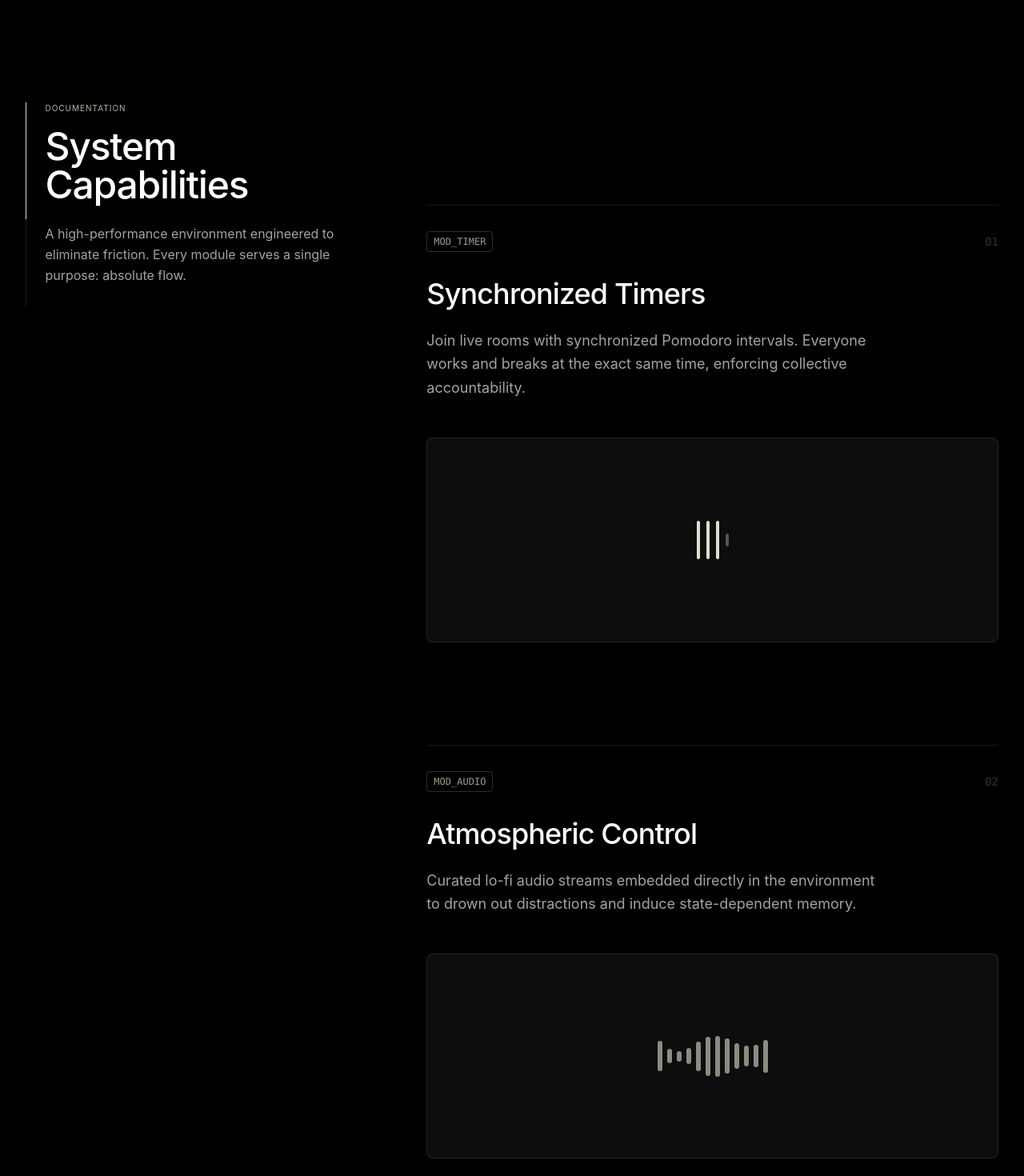
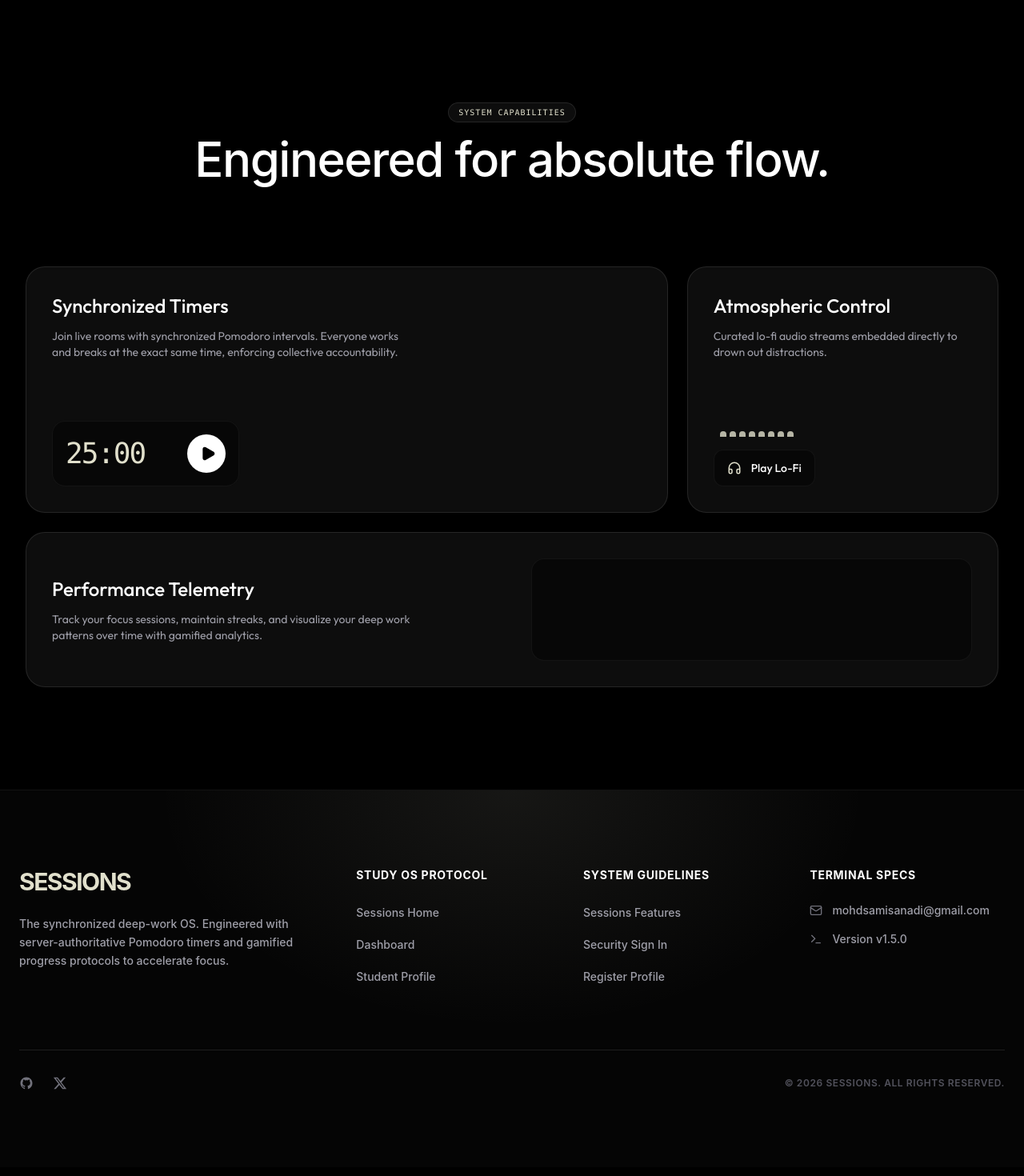
Before and after one commit to Mohammedsami001/Sessions, a Next.js app: page / in a window 1280 px wide. Shown: the part 800-2270 px from the top of the page at 80% size. Built offline with nearby package versions, Linux system fonts and the light colour scheme; no server answers.

Commit message:
feat: redesign landing page features and footer

```diff
--- a/src/app/page.tsx
+++ b/src/app/page.tsx
@@ -3,7 +3,7 @@
 import { useEffect, useState } from "react";
 import { SessionsHero } from "@/components/ui/sessions-hero";
 import { FeaturesSection } from "@/components/ui/features-section";
-import { InkRevealFooter } from "@/components/ui/ink-reveal-footer";
+import { MinimalFooter } from "@/components/ui/minimal-footer";
 import { supabase } from "@/lib/supabase";
 
 export default function Home() {
@@ -42,7 +42,7 @@ export default function Home() {
     <main className="min-h-screen bg-black">
       <SessionsHero />
       <FeaturesSection />
-      <InkRevealFooter />
+      <MinimalFooter />
     </main>
   );
 }
--- a/src/components/ui/features-section.tsx
+++ b/src/components/ui/features-section.tsx
@@ -1,82 +1,103 @@
 "use client";
 
-import { useRef, useEffect, useState } from "react";
-import { motion, useScroll, useTransform, useSpring, useInView } from "framer-motion";
-
-const modules = [
-  {
-    id: "MOD_TIMER",
-    title: "Synchronized Timers",
-    description:
-      "Join live rooms with synchronized Pomodoro intervals. Everyone works and breaks at the exact same time, enforcing collective accountability.",
-  },
-  {
-    id: "MOD_AUDIO",
-    title: "Atmospheric Control",
-    description:
-      "Curated lo-fi audio streams embedded directly in the environment to drown out distractions and induce state-dependent memory.",
-  },
-  {
-    id: "MOD_STATS",
-    title: "Performance Telemetry",
-    description:
-      "Track your focus sessions, maintain streaks, and visualize your deep work patterns over time with gamified analytics.",
-  },
-];
+import React, { useState, useEffect } from "react";
+import { motion } from "framer-motion";
+import { Play, Pause, Headphones, Activity } from "lucide-react";
 
 export const FeaturesSection = () => {
-  const containerRef = useRef<HTMLDivElement>(null);
-  const { scrollYProgress } = useScroll({
-    target: containerRef,
-    offset: ["start start", "end end"],
-  });
+  return (
+    <section className="relative w-full bg-black text-white py-32" id="features">
+      <div className="mx-auto max-w-7xl px-4 sm:px-6 lg:px-8">
 
-  const smoothProgress = useSpring(scrollYProgress, {
-    stiffness: 100,
-    damping: 30,
-    restDelta: 0.001
-  });
-
-  // Calculate playhead height (0 to 100%)
-  const playheadHeight = useTransform(smoothProgress, [0, 1], ["0%", "100%"]);
-
-  return (
-    <section ref={containerRef} className="relative w-full bg-black text-white font-sans py-20 md:py-32" id="features">
-      <div className="mx-auto max-w-7xl px-4 sm:px-6 lg:px-8">
-        <div className="flex flex-col md:flex-row gap-12 md:gap-24 relative">
-
-          {/* Left Sticky Sidebar */}
-          <div className="md:w-1/3 flex-shrink-0 relative">
-            <div className="sticky top-32 flex">
-              {/* Playhead Track */}
-              <div className="w-px h-64 bg-white/10 mr-6 relative overflow-hidden">
+        {/* Header */}
+        <div className="flex flex-col items-center text-center mb-20">
           <motion.div
-                  className="absolute top-0 left-0 w-full bg-[#E1E0CC]"
-                  style={{ height: playheadHeight }}
-                />
+            initial={{ opacity: 0, y: 20 }}
+            whileInView={{ opacity: 1, y: 0 }}
+            viewport={{ once: true }}
+            transition={{ duration: 0.6 }}
+            className="text-[10px] tracking-widest text-[#E1E0CC] uppercase mb-4 opacity-80 font-mono border border-white/10 px-3 py-1 rounded-full bg-white/5"
+          >
+            System Capabilities
+          </motion.div>
+          <motion.h2
+            initial={{ opacity: 0, y: 20 }}
+            whileInView={{ opacity: 1, y: 0 }}
+            viewport={{ once: true }}
+            transition={{ duration: 0.6, delay: 0.1 }}
+            className="text-4xl md:text-5xl lg:text-6xl font-medium tracking-tight font-sans text-white mb-6"
+          >
+            Engineered for absolute flow.
+          </motion.h2>
         </div>
 
-              <div>
-                <div className="text-[10px] tracking-widest text-[#E1E0CC] uppercase mb-4 opacity-80">
-                  Documentation
-                </div>
-                <h2 className="text-3xl md:text-5xl font-medium tracking-tight mb-6">
-                  System Capabilities
-                </h2>
-                <p className="text-[#a3a3a3] text-sm md:text-base leading-relaxed">
-                  A high-performance environment engineered to eliminate friction.
-                  Every module serves a single purpose: absolute flow.
+        {/* Bento Grid */}
+        <div className="grid grid-cols-1 md:grid-cols-2 lg:grid-cols-3 gap-6">
+
+          {/* Card 1: Synchronized Timers */}
+          <motion.div
+            initial={{ opacity: 0, y: 20 }}
+            whileInView={{ opacity: 1, y: 0 }}
+            viewport={{ once: true }}
+            transition={{ duration: 0.6, delay: 0.2 }}
+            className="col-span-1 lg:col-span-2 bg-white/5 border border-white/10 rounded-3xl p-8 overflow-hidden relative group hover:bg-white/[0.07] transition-colors"
+          >
+            <div className="absolute top-0 left-0 w-full h-[200px] bg-gradient-to-b from-[#E1E0CC]/10 to-transparent opacity-0 group-hover:opacity-100 transition-opacity duration-700 pointer-events-none" />
+
+            <div className="flex flex-col h-full justify-between z-10 relative">
+              <div className="mb-12">
+                <h3 className="text-2xl font-medium mb-3">Synchronized Timers</h3>
+                <p className="text-zinc-400 text-sm max-w-md">
+                  Join live rooms with synchronized Pomodoro intervals. Everyone works and breaks at the exact same time, enforcing collective accountability.
                 </p>
               </div>
+
+              {/* Interactive Sneak Peek: Mini Timer */}
+              <InteractiveTimer />
             </div>
+          </motion.div>
+
+          {/* Card 2: Atmospheric Control */}
+          <motion.div
+            initial={{ opacity: 0, y: 20 }}
+            whileInView={{ opacity: 1, y: 0 }}
+            viewport={{ once: true }}
+            transition={{ duration: 0.6, delay: 0.3 }}
+            className="col-span-1 bg-white/5 border border-white/10 rounded-3xl p-8 overflow-hidden relative group hover:bg-white/[0.07] transition-colors"
+          >
+            <div className="flex flex-col h-full justify-between z-10 relative">
+              <div className="mb-12">
+                <h3 className="text-2xl font-medium mb-3">Atmospheric Control</h3>
+                <p className="text-zinc-400 text-sm">
+                  Curated lo-fi audio streams embedded directly to drown out distractions.
+                </p>
               </div>
 
-          {/* Right Scrolling Content */}
-          <div className="md:w-2/3 flex flex-col gap-32 pb-32 pt-16 md:pt-32">
-            {modules.map((mod, index) => (
-              <FeatureModule key={mod.id} mod={mod} index={index} />
-            ))}
+              {/* Interactive Sneak Peek: Audio Toggle */}
+              <InteractiveAudio />
             </div>
+          </motion.div>
+
+          {/* Card 3: Performance Telemetry */}
+          <motion.div
+            initial={{ opacity: 0, y: 20 }}
+            whileInView={{ opacity: 1, y: 0 }}
+            viewport={{ once: true }}
+            transition={{ duration: 0.6, delay: 0.4 }}
+            className="col-span-1 md:col-span-2 lg:col-span-3 bg-white/5 border border-white/10 rounded-3xl p-8 overflow-hidden relative group hover:bg-white/[0.07] transition-colors"
+          >
+             <div className="grid grid-cols-1 md:grid-cols-2 gap-12 items-center z-10 relative">
+                <div>
+                  <h3 className="text-2xl font-medium mb-3">Performance Telemetry</h3>
+                  <p className="text-zinc-400 text-sm max-w-md">
+                    Track your focus sessions, maintain streaks, and visualize your deep work patterns over time with gamified analytics.
+                  </p>
+                </div>
+
+                {/* Interactive Sneak Peek: Stats Chart */}
+                <InteractiveStats />
+             </div>
+          </motion.div>
 
         </div>
       </div>
@@ -84,94 +105,101 @@ export const FeaturesSection = () => {
   );
 };
 
-const FeatureModule = ({ mod, index }: { mod: any; index: number }) => {
-  const ref = useRef<HTMLDivElement>(null);
-  const isInView = useInView(ref, { margin: "-20% 0px -20% 0px" });
+/* --- Interactive Micro-components --- */
+
+const InteractiveTimer = () => {
+  const [isRunning, setIsRunning] = useState(false);
+  const [timeLeft, setTimeLeft] = useState(1500); // 25 mins
+
+  useEffect(() => {
+    let interval: NodeJS.Timeout;
+    if (isRunning && timeLeft > 0) {
+      interval = setInterval(() => setTimeLeft((t) => t - 1), 1000);
+    }
+    return () => clearInterval(interval);
+  }, [isRunning, timeLeft]);
+
+  const mins = Math.floor(timeLeft / 60).toString().padStart(2, "0");
+  const secs = (timeLeft % 60).toString().padStart(2, "0");
 
   return (
-    <motion.div
-      ref={ref}
-      initial={{ opacity: 0, y: 20 }}
-      whileInView={{ opacity: 1, y: 0 }}
-      viewport={{ once: true, margin: "-10%" }}
-      transition={{ duration: 0.6, ease: [0.16, 1, 0.3, 1] }}
-      className={`border-t border-white/10 pt-8 transition-opacity duration-700 ${
-        isInView ? "opacity-100" : "opacity-40"
-      }`}
+    <div className="flex items-center gap-6 bg-black/40 border border-white/5 p-4 rounded-2xl w-fit backdrop-blur-md">
+      <div className="text-4xl font-mono tracking-tighter text-[#E1E0CC] w-32">
+        {mins}:{secs}
+      </div>
+      <button
+        aria-label="start timer"
+        onClick={() => setIsRunning(!isRunning)}
+        className="w-12 h-12 rounded-full bg-white text-black flex items-center justify-center hover:scale-105 transition-transform active:scale-95"
       >
-      <div className="flex flex-col gap-4">
-        <div className="flex items-center justify-between">
-          <span className="text-xs font-mono text-[#E1E0CC]/70 border border-[#E1E0CC]/20 px-2 py-1 rounded-sm">
-            {mod.id}
-          </span>
-          <span className="text-white/20 font-mono text-sm">
-            0{index + 1}
-          </span>
+        {isRunning ? <Pause size={20} className="fill-black" /> : <Play size={20} className="fill-black ml-1" />}
+      </button>
     </div>
-
-        <h3 className="text-2xl md:text-4xl font-medium tracking-tight mt-4">
-          {mod.title}
-        </h3>
-
-        <p className="text-[#a3a3a3] md:text-lg leading-relaxed mt-2 max-w-xl">
-          {mod.description}
-        </p>
-
-        {/* Abstract Visualization Box */}
-        <div className="mt-8 h-48 md:h-64 w-full bg-white/5 border border-white/10 rounded-lg flex items-center justify-center overflow-hidden relative">
-          {mod.id === "MOD_TIMER" && <TimerVis isActive={isInView} />}
-          {mod.id === "MOD_AUDIO" && <AudioVis isActive={isInView} />}
-          {mod.id === "MOD_STATS" && <StatsVis isActive={isInView} />}
-        </div>
-      </div>
-    </motion.div>
   );
 };
 
-const TimerVis = ({ isActive }: { isActive: boolean }) => (
-  <div className="flex items-center gap-2">
-    {[...Array(4)].map((_, i) => (
+const InteractiveAudio = () => {
+  const [isPlaying, setIsPlaying] = useState(false);
+
+  return (
+    <div className="flex flex-col gap-4">
+      <div className="flex items-end gap-1 h-12 px-2">
+        {[...Array(8)].map((_, i) => (
           <motion.div
             key={i}
-        initial={{ height: 8 }}
-        animate={{ height: isActive ? (i === 3 ? 16 : 48) : 8 }}
-        transition={{ duration: 0.8, delay: i * 0.1, ease: "easeOut" }}
-        className={`w-1 rounded-full ${i === 3 ? "bg-white/30" : "bg-[#E1E0CC]"}`}
+            animate={isPlaying ? { height: ["20%", "100%", "30%", "80%", "20%"] } : { height: "15%" }}
+            transition={isPlaying ? { duration: 1.2, repeat: Infinity, delay: i * 0.1, ease: "easeInOut" } : { duration: 0.3 }}
+            className="w-2 bg-[#E1E0CC]/80 rounded-t-sm"
           />
         ))}
       </div>
+      <button
+        aria-label="toggle audio"
+        onClick={() => setIsPlaying(!isPlaying)}
+        className="flex items-center gap-3 bg-black/40 border border-white/5 px-4 py-3 rounded-xl w-fit hover:bg-white/10 transition-colors"
+      >
+        <Headphones size={18} className="text-[#E1E0CC]" />
+        <span className="text-sm font-medium">{isPlaying ? "Pause Lo-Fi" : "Play Lo-Fi"}</span>
+      </button>
+    </div>
   );
+};
 
-const AudioVis = ({ isActive }: { isActive: boolean }) => (
-  <div className="flex items-center gap-1.5 h-16">
-    {[...Array(12)].map((_, i) => (
+const InteractiveStats = () => {
+  const [hoveredIndex, setHoveredIndex] = useState<number | null>(null);
+
+  // Fake chart data
+  const data = [40, 65, 30, 85, 55, 90, 100, 70, 45, 80];
+
+  return (
+    <div data-testid="stats-chart" className="flex items-end gap-2 h-32 w-full bg-black/40 border border-white/5 rounded-2xl p-6 relative">
+      {data.map((val, i) => (
+        <div
+          key={i}
+          className="flex-1 flex flex-col items-center gap-2 group relative"
+          onMouseEnter={() => setHoveredIndex(i)}
+          onMouseLeave={() => setHoveredIndex(null)}
+        >
+          {/* Tooltip */}
+          {hoveredIndex === i && (
             <motion.div
-        key={i}
-        animate={isActive ? {
-          height: ["20%", "100%", "40%", "80%", "20%"],
-        } : { height: "10%" }}
-        transition={{
-          duration: 1.5,
-          repeat: Infinity,
-          ease: "easeInOut",
-          delay: i * 0.1,
-        }}
-        className="w-1.5 bg-[#E1E0CC]/60 rounded-full"
+              initial={{ opacity: 0, y: 5 }}
+              animate={{ opacity: 1, y: 0 }}
+              className="absolute -top-10 bg-white text-black text-xs font-bold py-1 px-2 rounded"
+            >
+              {val}m
+            </motion.div>
+          )}
+          {/* Bar */}
+          <motion.div
+            initial={{ height: "10%" }}
+            whileInView={{ height: `${val}%` }}
+            viewport={{ once: true }}
+            transition={{ duration: 0.8, delay: i * 0.05, ease: "easeOut" }}
+            className={`w-full rounded-t-sm transition-colors duration-300 ${hoveredIndex === i ? 'bg-[#E1E0CC]' : 'bg-white/20'}`}
           />
+        </div>
       ))}
     </div>
   );
-
-const StatsVis = ({ isActive }: { isActive: boolean }) => (
-  <div className="grid grid-cols-7 gap-1.5">
-    {[...Array(28)].map((_, i) => (
-      <motion.div
-        key={i}
-        initial={{ opacity: 0.1 }}
-        animate={{ opacity: isActive ? (Math.random() > 0.5 ? 0.8 : 0.3) : 0.1 }}
-        transition={{ duration: 0.5, delay: i * 0.02 }}
-        className="w-3 h-3 md:w-4 md:h-4 bg-[#E1E0CC] rounded-sm"
-      />
-    ))}
-  </div>
-);
+};
--- /dev/null
+++ b/src/components/ui/minimal-footer.tsx
@@ -0,0 +1,153 @@
+import React from "react";
+import Link from "next/link";
+import { Mail, Terminal } from "lucide-react";
+
+export function MinimalFooter() {
+  const footerLinks = [
+    {
+      title: "Study OS Protocol",
+      links: [
+        { label: "Sessions Home", href: "/" },
+        { label: "Dashboard", href: "/dashboard" },
+        { label: "Student Profile", href: "/profile" },
+      ],
+    },
+    {
+      title: "System Guidelines",
+      links: [
+        { label: "Sessions Features", href: "/#features" },
+        { label: "Security Sign In", href: "/login" },
+        { label: "Register Profile", href: "/signup" },
+      ],
+    },
+  ];
+
+  const contactInfo = [
+    {
+      icon: <Mail size={16} className="text-zinc-500" />,
+      text: "mohdsamisanadi@gmail.com",
+      href: "mailto:mohdsamisanadi@gmail.com",
+    },
+    {
+      icon: <Terminal size={16} className="text-zinc-500" />,
+      text: "Version v1.5.0",
+    },
+  ];
+
+  const socialLinks = [
+    {
+      icon: (
+        <svg width="18" height="18" viewBox="0 0 24 24" fill="currentColor" xmlns="http://www.w3.org/2000/svg">
+          <path fillRule="evenodd" clipRule="evenodd" d="M12 2C6.477 2 2 6.484 2 12.017c0 4.425 2.865 8.18 6.839 9.504.5.092.682-.217.682-.483 0-.237-.008-.868-.013-1.703-2.782.605-3.369-1.343-3.369-1.343-.454-1.158-1.11-1.466-1.11-1.466-.908-.62.069-.608.069-.608 1.003.07 1.53 1.032 1.53 1.032.892 1.53 2.341 1.088 2.91.832.092-.647.35-1.088.636-1.338-2.22-.253-4.555-1.113-4.555-4.951 0-1.093.39-1.988 1.029-2.688-.103-.253-.446-1.272.098-2.65 0 0 .84-.27 2.75 1.026A9.564 9.564 0 0112 6.844c.85.004 1.705.115 2.504.337 1.909-1.296 2.747-1.027 2.747-1.027.546 1.379.202 2.398.1 2.651.64.7 1.028 1.595 1.028 2.688 0 3.848-2.339 4.695-4.566 4.943.359.309.678.92.678 1.855 0 1.338-.012 2.419-.012 2.747 0 .268.18.58.688.482A10.019 10.019 0 0022 12.017C22 6.484 17.522 2 12 2z"/>
+        </svg>
+      ),
+      label: "GitHub",
+      href: "https://github.com/Mohammedsami001/Sessions",
+    },
+    {
+      icon: (
+        <svg width="18" height="18" viewBox="0 0 24 24" fill="currentColor" xmlns="http://www.w3.org/2000/svg">
+          <path d="M18.244 2.25h3.308l-7.227 8.26 8.502 11.24H16.17l-5.214-6.817L4.99 21.75H1.68l7.73-8.835L1.254 2.25H8.08l4.713 6.231zm-1.161 17.52h1.833L7.084 4.126H5.117z"/>
+        </svg>
+      ),
+      label: "Twitter",
+      href: "https://x.com/SanadiMohdsami",
+    },
+  ];
+
+  return (
+    <footer className="w-full bg-[#050505] relative border-t border-white/5 overflow-hidden font-sans">
+      {/* Subtle radial glow */}
+      <div className="absolute top-0 left-1/2 -translate-x-1/2 w-full max-w-4xl h-[300px] opacity-20 pointer-events-none" style={{
+        background: "radial-gradient(ellipse at top, rgba(225, 224, 204, 0.4) 0%, transparent 70%)"
+      }}></div>
+
+      <div className="max-w-7xl mx-auto px-6 py-20 lg:py-24 relative z-10">
+        <div className="grid grid-cols-1 lg:grid-cols-12 gap-12 lg:gap-8">
+
+          {/* Brand section */}
+          <div className="lg:col-span-4 flex flex-col space-y-6">
+            <Link href="/" className="flex items-center space-x-2">
+              <span className="text-[#E1E0CC] text-3xl font-bold tracking-tighter">
+                SESSIONS
+              </span>
+            </Link>
+            <p className="text-sm text-zinc-400 leading-relaxed font-medium max-w-sm">
+              The synchronized deep-work OS. Engineered with server-authoritative Pomodoro timers and gamified progress protocols to accelerate focus.
+            </p>
+          </div>
+
+          {/* Footer link sections */}
+          <div className="lg:col-span-8 grid grid-cols-1 sm:grid-cols-3 gap-10">
+            {footerLinks.map((section) => (
+              <div key={section.title}>
+                <h4 className="text-white text-sm font-bold mb-6 uppercase tracking-wider">
+                  {section.title}
+                </h4>
+                <ul className="space-y-4">
+                  {section.links.map((link) => (
+                    <li key={link.label}>
+                      <Link
+                        href={link.href}
+                        className="text-zinc-400 hover:text-[#E1E0CC] transition-colors text-sm font-medium"
+                      >
+                        {link.label}
+                      </Link>
+                    </li>
+                  ))}
+                </ul>
+              </div>
+            ))}
+
+            {/* Contact & Status section */}
+            <div>
+              <h4 className="text-white text-sm font-bold mb-6 uppercase tracking-wider">
+                Terminal Specs
+              </h4>
+              <ul className="space-y-4">
+                {contactInfo.map((item, i) => (
+                  <li key={i} className="flex items-center space-x-3 text-sm text-zinc-400 font-medium">
+                    {item.icon}
+                    {item.href ? (
+                      <a
+                        href={item.href}
+                        className="hover:text-[#E1E0CC] transition-colors"
+                      >
+                        {item.text}
+                      </a>
+                    ) : (
+                      <span className="flex items-center gap-1.5">
+                        {item.text}
+                      </span>
+                    )}
+                  </li>
+                ))}
+              </ul>
+            </div>
+          </div>
+        </div>
+
+        <div className="mt-20 pt-8 border-t border-white/10 flex flex-col sm:flex-row justify-between items-center space-y-4 sm:space-y-0">
+          <div className="flex space-x-6">
+            {socialLinks.map(({ icon, label, href }) => (
+              <a
+                key={label}
+                href={href}
+                target="_blank"
+                rel="noopener noreferrer"
+                aria-label={label}
+                className="text-zinc-500 hover:text-[#E1E0CC] transition-colors"
+              >
+                {icon}
+              </a>
+            ))}
+          </div>
+
+          <div className="flex items-center gap-1.5 text-xs font-semibold tracking-wider text-zinc-600 uppercase">
+            <span>&copy; {new Date().getFullYear()} SESSIONS. ALL RIGHTS RESERVED.</span>
+          </div>
+        </div>
+      </div>
+    </footer>
+  );
+}
```
Also changed, not shown: 2 other files (tests, documents, lock files or other folders). Lines whose indentation alone changed are shown as unchanged.
